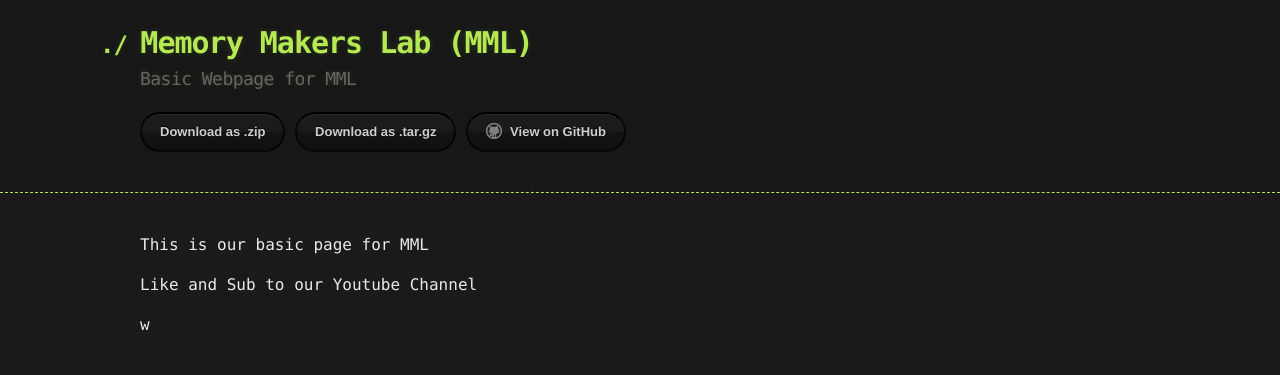
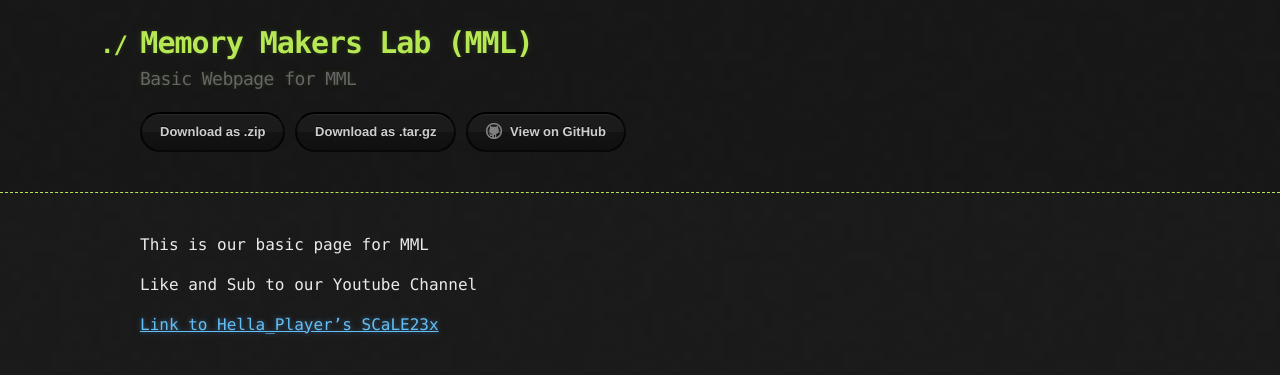
Before and after one commit to MemoryMakersLab/MemoryMakersLab.github.io, a Jekyll site: the page built from index.md, in a window 1280 px wide. Shown: the top 375 px of the page. Built offline with Jekyll 4.4.1, drawn with Linux system fonts in a browser that asks for light colours; our own code applies the rules of GitHub Pages for plain Markdown files.

Commit message:
scale link

```diff
--- a/index.md
+++ b/index.md
@@ -2,4 +2,4 @@ This is our basic page for MML
 
 Like and Sub to our Youtube Channel
 
-w
+[Link to Hella_Player's SCaLE23x](./Hella_Player_Scale23x.md)
```
